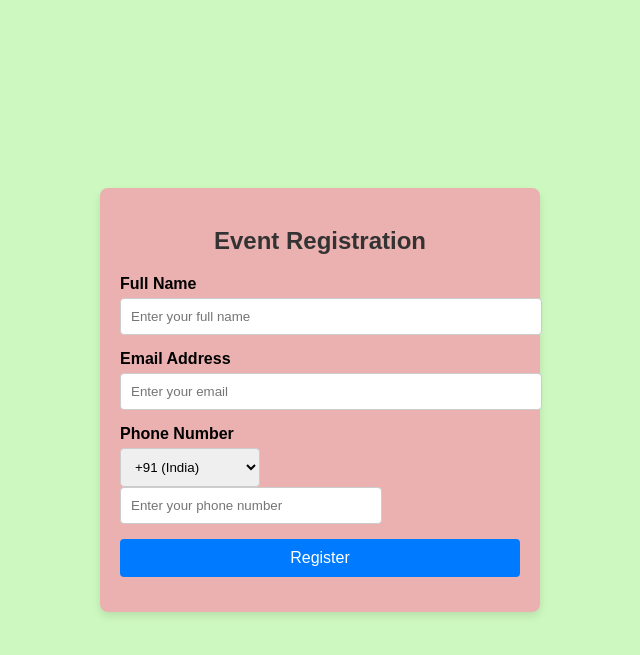
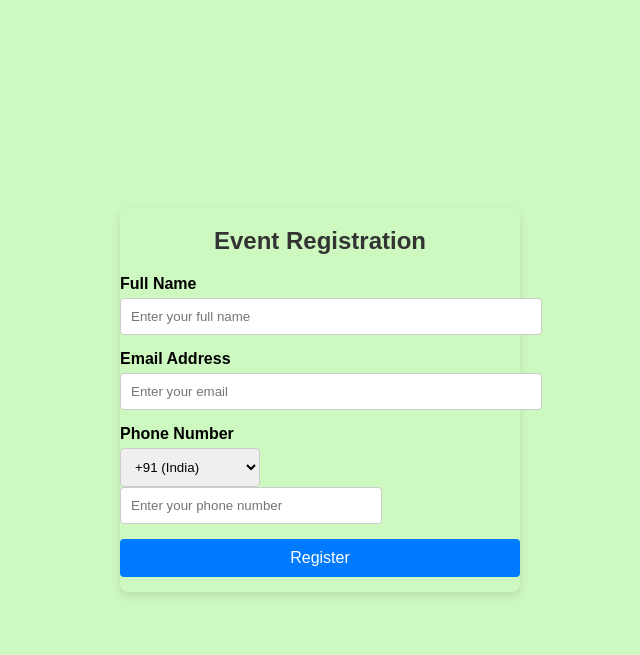
Before and after one commit to lakshmi-klp/DevOps-lab, a Flask app: page / in a window 1280 px wide. Shown: the top 655 px of the page, without its empty margins (320-960 px from the left). Run offline with Flask 3, Linux system fonts and the light colour scheme.

Commit message:
Update main.html

```diff
--- a/template/main.html
+++ b/template/main.html
@@ -16,7 +16,7 @@
             background-color: hsl(105, 80%, 86%);
         }
         .registration-form {
-            background: #ebb0b0;
+            background: #ebb0b0:
             padding: 20px;
             border-radius: 8px;
             box-shadow: 0 4px 8px rgba(0, 0, 0, 0.1);
```
